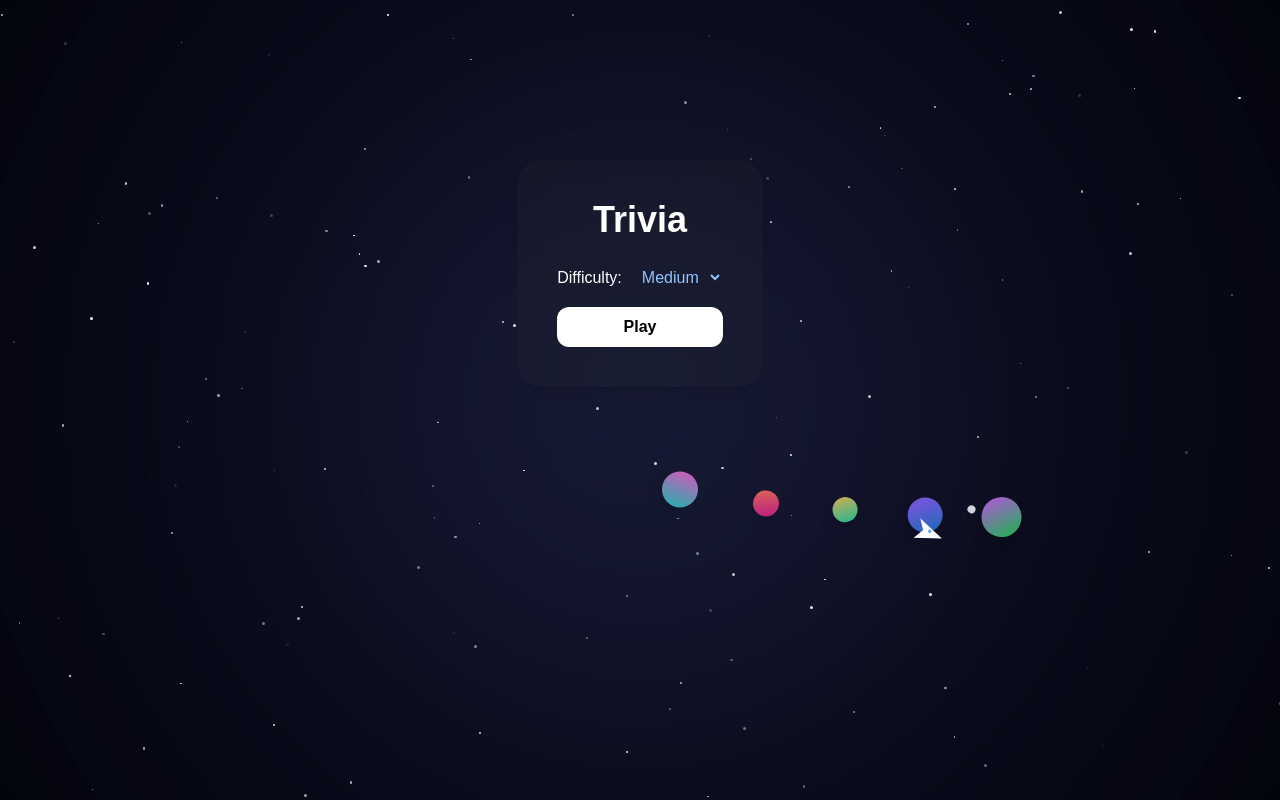
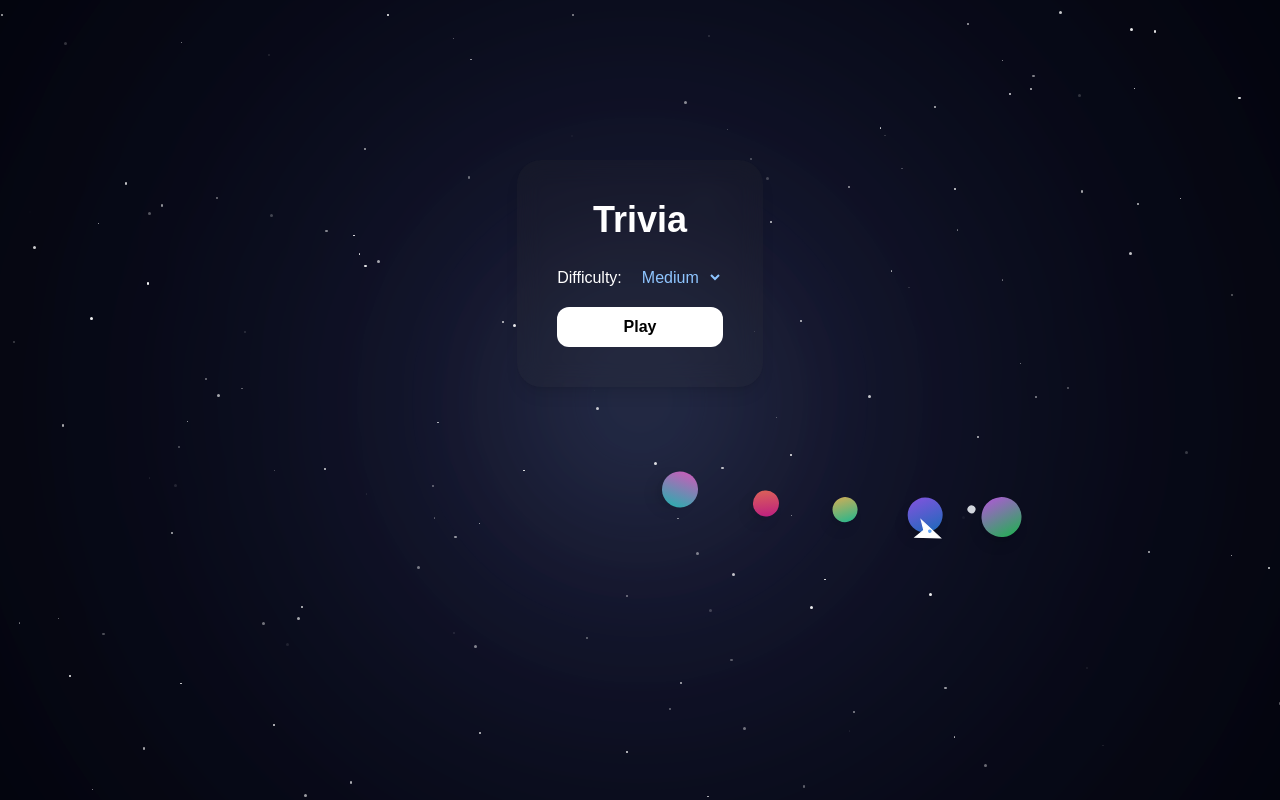
Before and after one commit to vinicius-pascoal/Trivia, a Next.js app: page / in a window 1280 px wide. Built offline with nearby package versions, Linux system fonts and the light colour scheme.

Commit message:
flare effect

```diff
--- a/src/components/GalaxyBackground.tsx
+++ b/src/components/GalaxyBackground.tsx
@@ -67,6 +67,35 @@ export default function GalaxyBackground() {
         animate={{ rotate: 360 }}
         transition={{ duration: 180, repeat: Infinity, ease: "linear" }}
       />
+
+      {/* Lens flare central */}
+      <motion.div
+        className="absolute inset-0 pointer-events-none"
+        initial={{ opacity: 0.15, scale: 1 }}
+        animate={{ opacity: [0.15, 0.25, 0.15], scale: [1, 1.05, 1] }}
+        transition={{ duration: 12, repeat: Infinity, ease: "easeInOut" }}
+      >
+        <div
+          className="absolute left-1/2 top-1/2 rounded-full blur-3xl"
+          style={{
+            width: 600,
+            height: 600,
+            transform: "translate(-50%, -50%)",
+            background:
+              "radial-gradient(circle, rgba(255,255,255,0.15), transparent 70%)",
+          }}
+        />
+        <div
+          className="absolute left-1/2 top-1/2 rounded-full blur-2xl"
+          style={{
+            width: 300,
+            height: 300,
+            transform: "translate(-50%, -50%)",
+            background:
+              "radial-gradient(circle, rgba(147,197,253,0.35), transparent 80%)",
+          }}
+        />
+      </motion.div>
 
       {/* Estrelas */}
       {stars.map((star, i) => (
```
